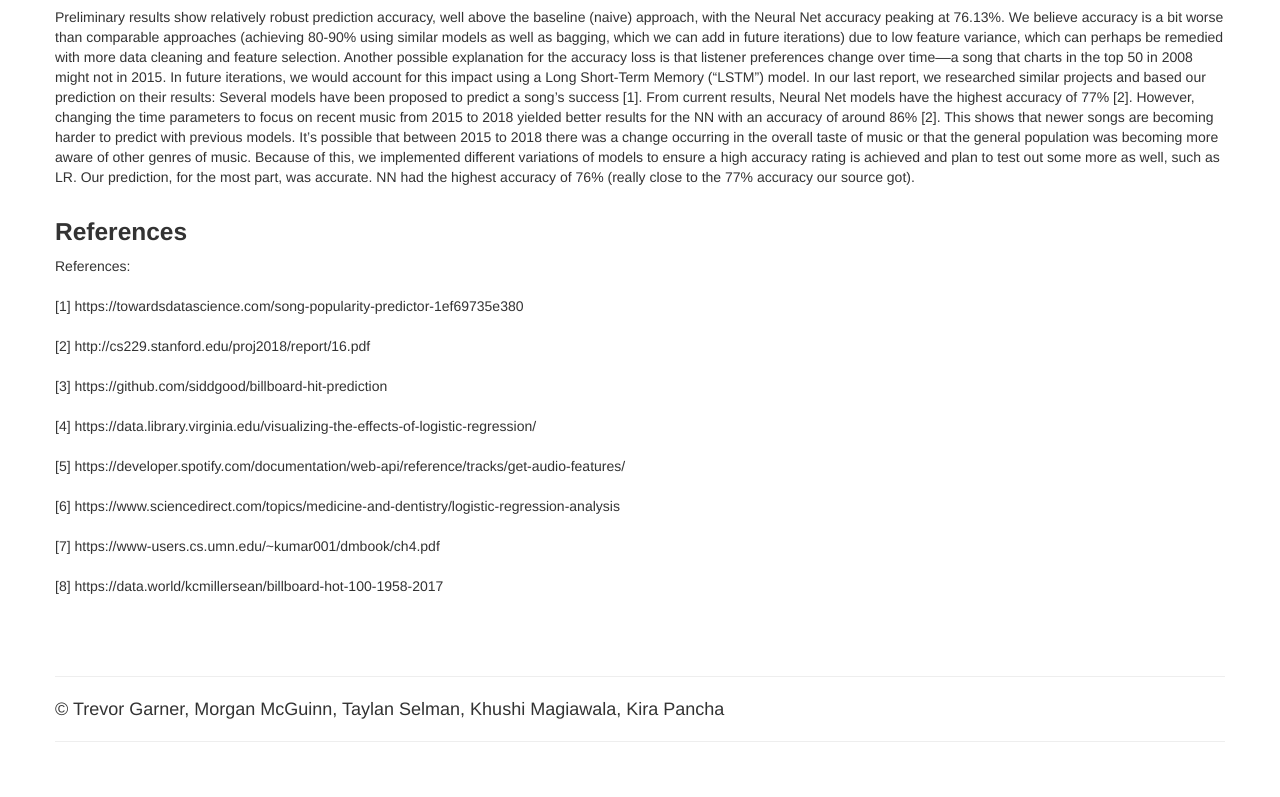
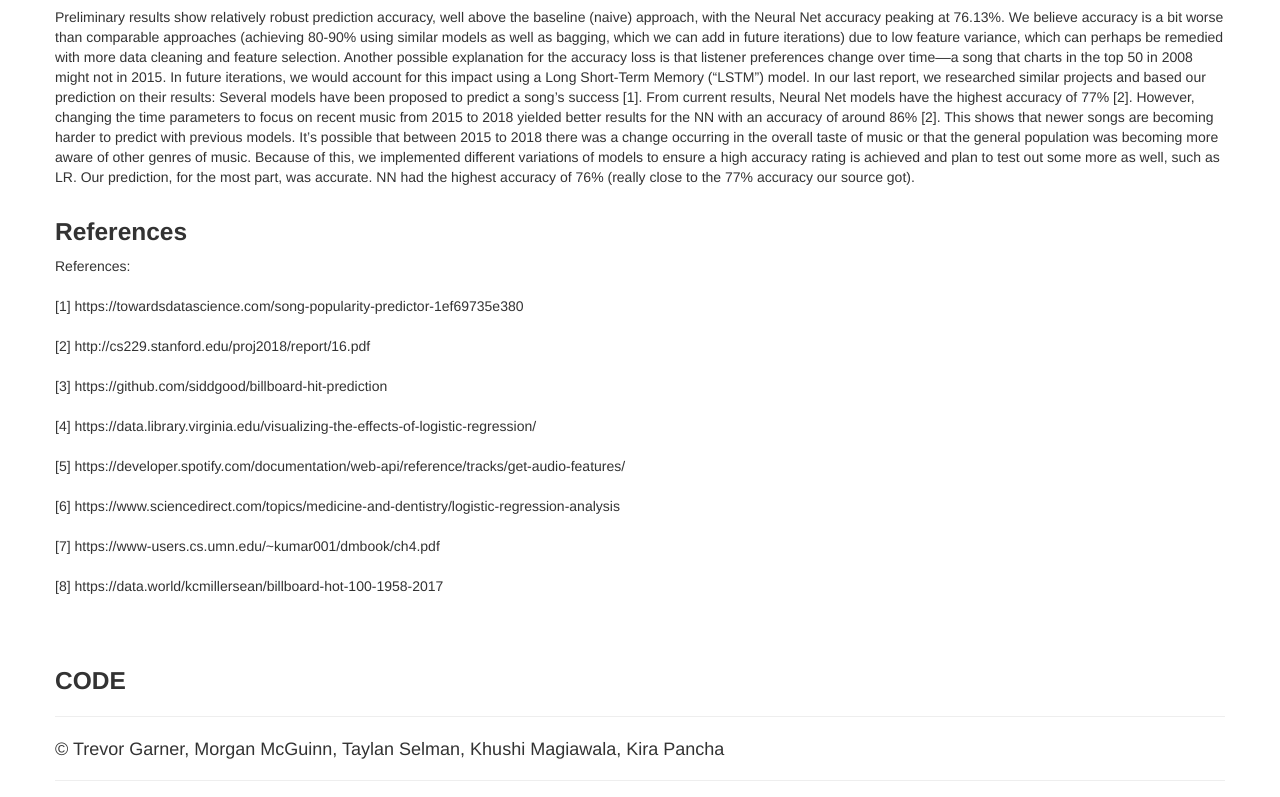
Before and after one commit to TrevorGarner/MLProjectGT, a plain HTML site: page docs/index.html in a window 1280 px wide. Shown: the part 5688-6485 px from the top of the page. Drawn offline with Linux system fonts and the light colour scheme.

Commit message:
Update index.html

```diff
--- a/docs/index.html
+++ b/docs/index.html
@@ -154,6 +154,8 @@ References: <br><br>
 [8] https://data.world/kcmillersean/billboard-hot-100-1958-2017 <br><br>
 <br><br>
 
+<h3 href="https://colab.research.google.com/drive/1Hx6-K2gS5dXj7gD9yMA8gzNqi6WoF3dX#scrollTo=mSkIf_nOpmp8">CODE</h3>
+
   <hr>
   <footer>
   <p>© Trevor Garner, Morgan McGuinn, Taylan Selman, Khushi Magiawala, Kira Pancha</p>
```
